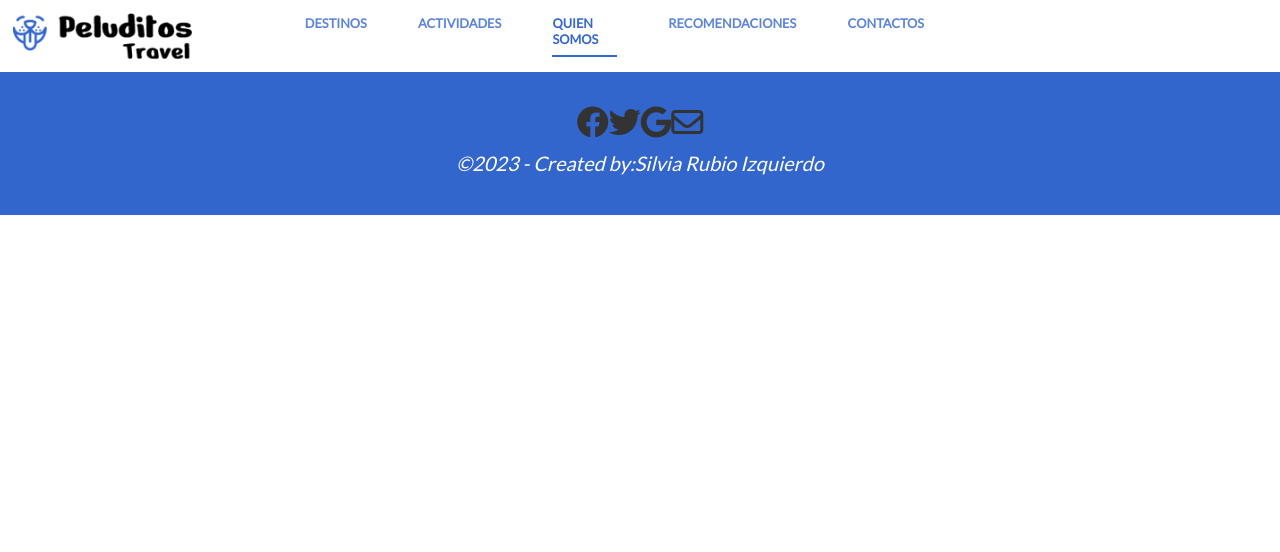
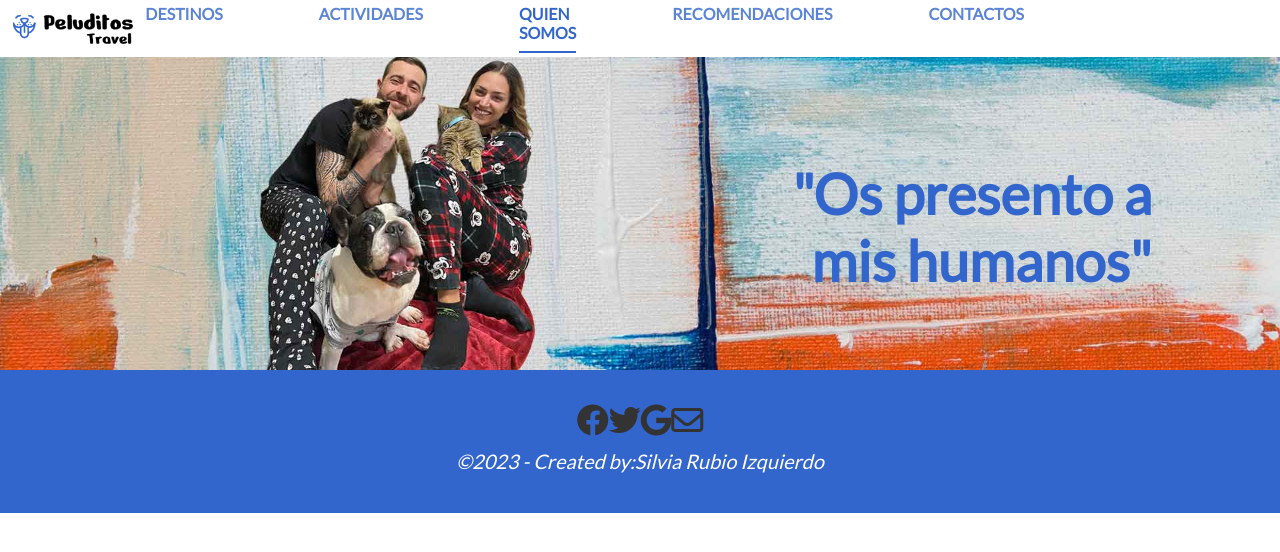
Before and after one commit to silvia-RI/TRABAJO-FINAL, a plain HTML site: page trabajo/quiensomos.html in a window 1280 px wide. Drawn offline with Linux system fonts and the light colour scheme.

Commit message:
23_04_v1

```diff
--- a/trabajo/css/index.css
+++ b/trabajo/css/index.css
@@ -162,7 +162,6 @@ body {
 .menu__nav {
 
   text-transform: uppercase;
-  padding: 10px 100px;
   border-radius: 0.5rem;
 }
 
@@ -170,8 +169,8 @@ body {
   display: flex;
   flex-flow: row nowrap;
   justify-content: flex-end;
-  gap: 4em;
-  font-size: 0.8em;
+  gap: 6em;
+  font-size: 1em;
   font-weight: 600;
 }
  .menu__li{
@@ -192,8 +191,8 @@ body {
 
 .title__banner {
   width: 30%;
-  color: #a4f5f5;
-  font-size:2.1em;
+  color:#3366CC;
+  font-size:3.5em;
   font-weight:800;
   text-align: end;
   position: absolute;
@@ -346,6 +345,17 @@ iframe{
   padding: 0.8rem 2rem;
   border-radius: 1.8rem;
 
+}
 
+/****************Css quien somos*************/
+.title__qs{
+  width: 30%;
+  color:#3366CC ;
+  font-size:3.5em;
+  font-weight:800;
+  text-align: end;
+  position: absolute;
+  top: 20%;
+  left: 60%;
 
 }
--- a/trabajo/quiensomos.html
+++ b/trabajo/quiensomos.html
@@ -17,11 +17,8 @@
 <body>
     <header class="header">
       <div class="header__container">
-        <img
-          class="logo__img"
-          src="assets/Logo/logo-peluditos.png "
-          alt="logo"
-        />
+        <a class="logo__img" href="index.html">
+          <img   src="assets/Logo/logo-peluditos.png" alt="logo"/></a>
         <nav class="menu__nav">
           <ul class="menu__ul">
             <li class="menu__li"><a href="destinos.html">Destinos</a></li>
@@ -35,6 +32,15 @@
     </header>
 
     <main>
+      <div class="banner__qs">
+        <h1 class="title__qs">"Os presento a mis humanos"</h1>
+        <img src="assets/Img QS/Banner-QS.jpg" alt="familia">
+
+
+      </div>
+
+
+
 
     </main>
 
```
Also changed, not shown: trabajo/actividades.html (+2 -3 lines), trabajo/contactos.html (+2 -5 lines), trabajo/destinos.html (+2 -5 lines), trabajo/recomendaciones.html (+2 -5 lines), Imagenes originales/Banner-QS.jpg (added), Imagenes originales/IMG-20230423-WA0004.jpg (added), trabajo/assets/Img QS/Banner-QS.jpg (added).
